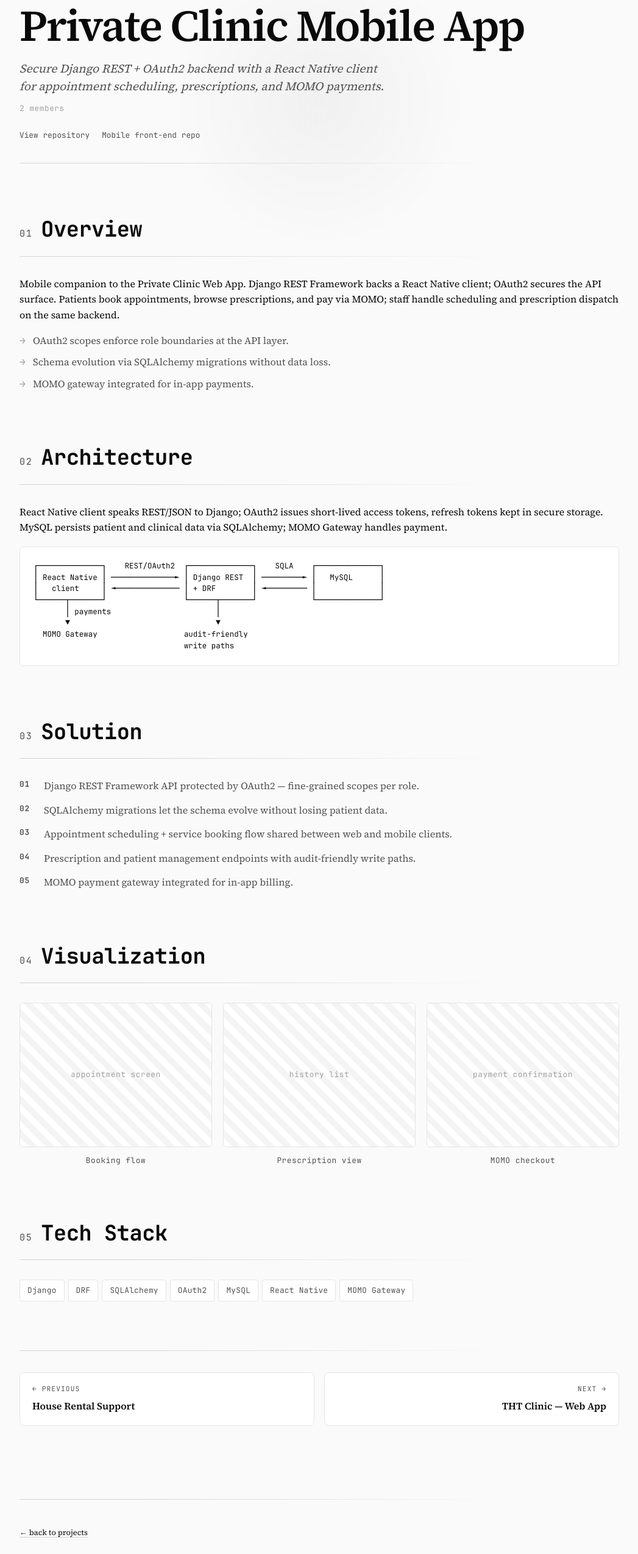
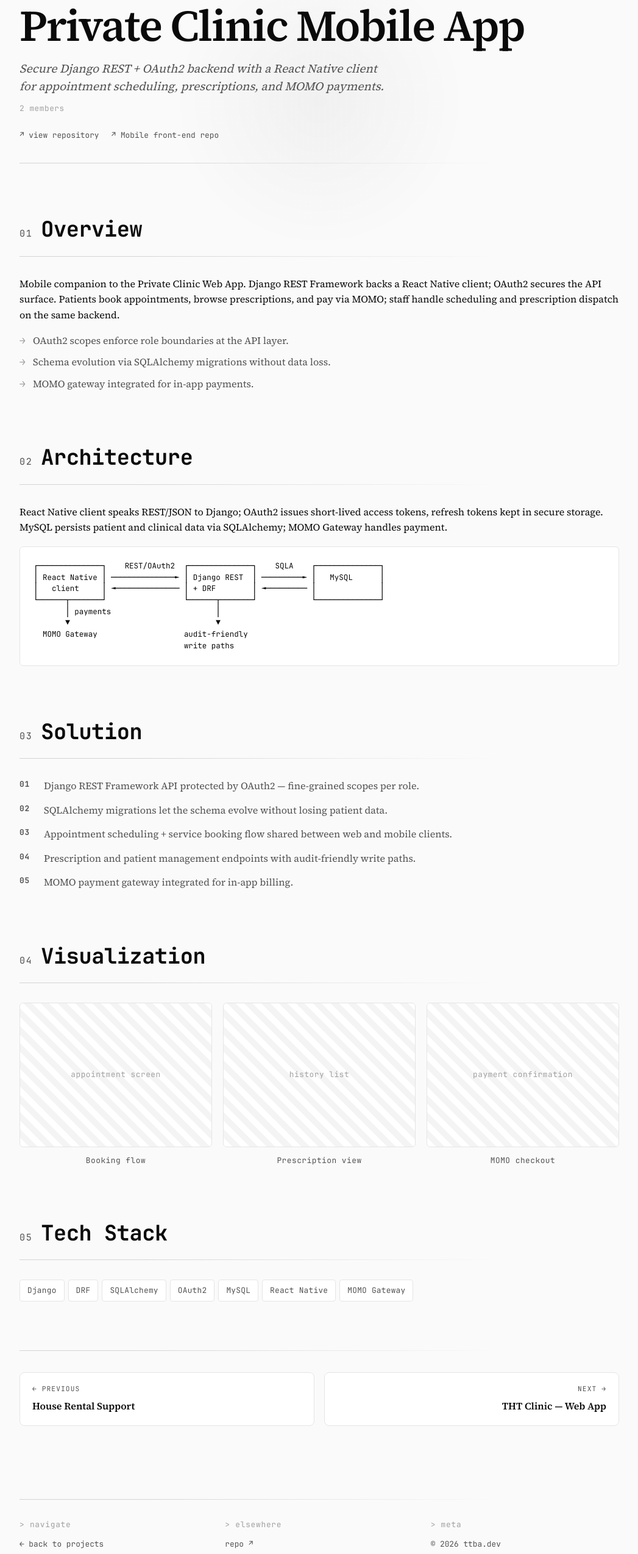
Before and after one commit to anhtuan284/anhtuan284.github.io, a Next.js app: page /projects/clinic-mobile/ in a window 1280 px wide. Shown: the part 234-2782 px from the top of the page at 61% size, without its empty margins (116-1163 px from the left). Built offline with nearby package versions, Linux system fonts and the light colour scheme.

Commit message:
feat(project-detail): restyle hero + 3-col footer for redesign

```diff
--- a/app/projects/[slug]/page.tsx
+++ b/app/projects/[slug]/page.tsx
@@ -33,7 +33,7 @@
       <Nav />
       <main id="top">
         <p className="crumb">
-          <Link href="/#projects">{'← back to projects'}</Link>
+          <Link href="/#projects">← work</Link> / {p.slug}
         </p>
 
         <header className="proj-hero">
@@ -49,14 +49,20 @@
           <div className="proj-hero-foot">
             {p.repo ? (
               <a href={p.repo} target="_blank" rel="noopener noreferrer" className="ext">
-                {''} View repository
+                ↗ view repository
               </a>
             ) : (
-              <span className="ext-disabled">{''} Internal project — no public repo</span>
+              <span className="ext-disabled">{'// internal project — no public repo'}</span>
             )}
             {p.extraLinks?.map((l) => (
-              <a key={l.href} href={l.href} target="_blank" rel="noopener noreferrer" className="ext">
-                {''} {l.label}
+              <a
+                key={l.href}
+                href={l.href}
+                target="_blank"
+                rel="noopener noreferrer"
+                className="ext"
+              >
+                ↗ {l.label}
               </a>
             ))}
           </div>
@@ -111,10 +117,42 @@
         <Pager slug={p.slug} />
 
         <footer>
-          <p>
-            <Link href="/#projects">{'← back to projects'}</Link>
-          </p>
-          <p className="sig">© {new Date().getFullYear()} tba.dev</p>
+          <div className="footer-grid">
+            <div className="footer-col">
+              <h4>navigate</h4>
+              <ul>
+                <li>
+                  <Link href="/#projects">← back to projects</Link>
+                </li>
+                <li>
+                  <Link href="/">home</Link>
+                </li>
+              </ul>
+            </div>
+            <div className="footer-col">
+              <h4>elsewhere</h4>
+              <ul>
+                {p.repo ? (
+                  <li>
+                    <a href={p.repo} target="_blank" rel="noopener noreferrer">
+                      repo ↗
+                    </a>
+                  </li>
+                ) : null}
+                <li>
+                  <a href="mailto:dev.atuan03@gmail.com">mail ↗</a>
+                </li>
+              </ul>
+            </div>
+            <div className="footer-col">
+              <h4>meta</h4>
+              <ul>
+                <li>© {new Date().getFullYear()} ttba.dev</li>
+                <li>{p.year}</li>
+              </ul>
+            </div>
+          </div>
+          <p className="sig">{'// end of case study'}</p>
         </footer>
       </main>
     </>
```
